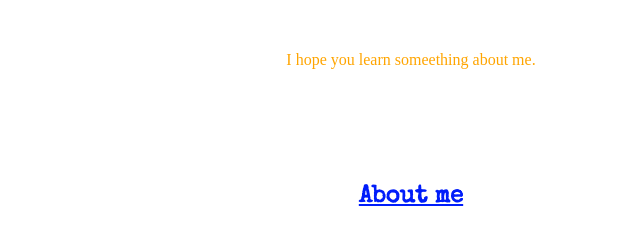
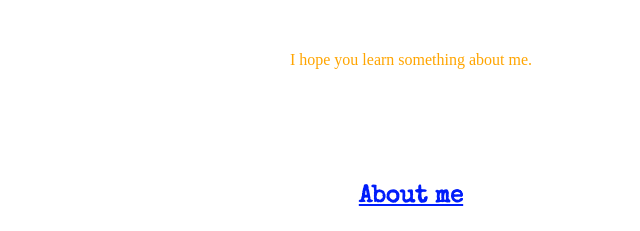
Before and after one commit to twakumot/aboutme, a plain HTML site: page Thomaspage1.html in a window 1280 px wide. Shown: the part 208-439 px from the top of the page, 229-869 px from the left. Drawn offline with nearby package versions, Linux system fonts and the light colour scheme; files whose address does not match are found by name; a web font is replaced by a local one.

Commit message:
thomas page 2.html

```diff
--- a/Thomaspage1.html
+++ b/Thomaspage1.html
@@ -141,7 +141,7 @@
 	>
 	<section class="banner">
 		<h2>Welcome to my Website!</h2>
-		<p>I hope you learn someething about me.</p>
+		<p>I hope you learn something about me.</p>
 
 	</section>
 
```
Also changed, not shown: thomas page 2.html (+1 -1 lines).
